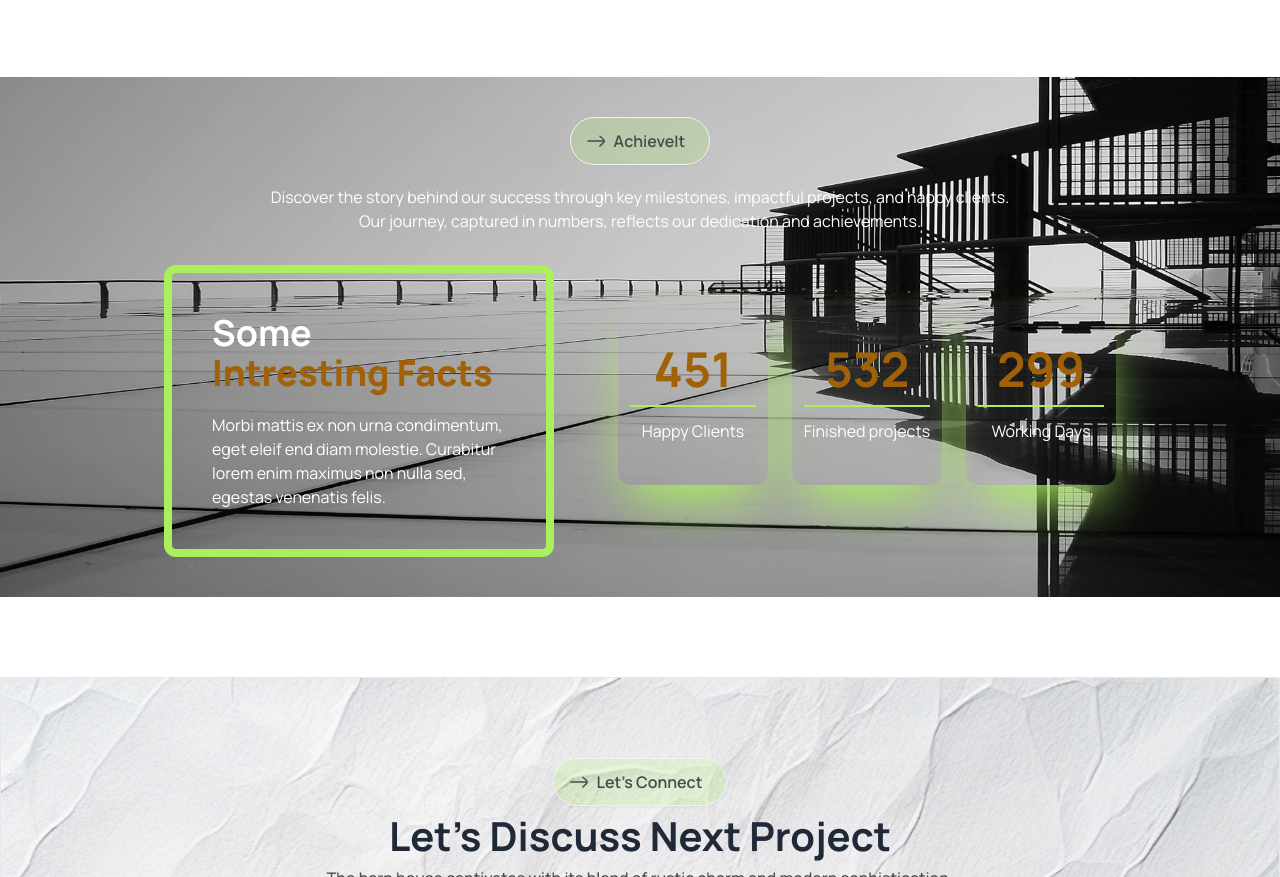
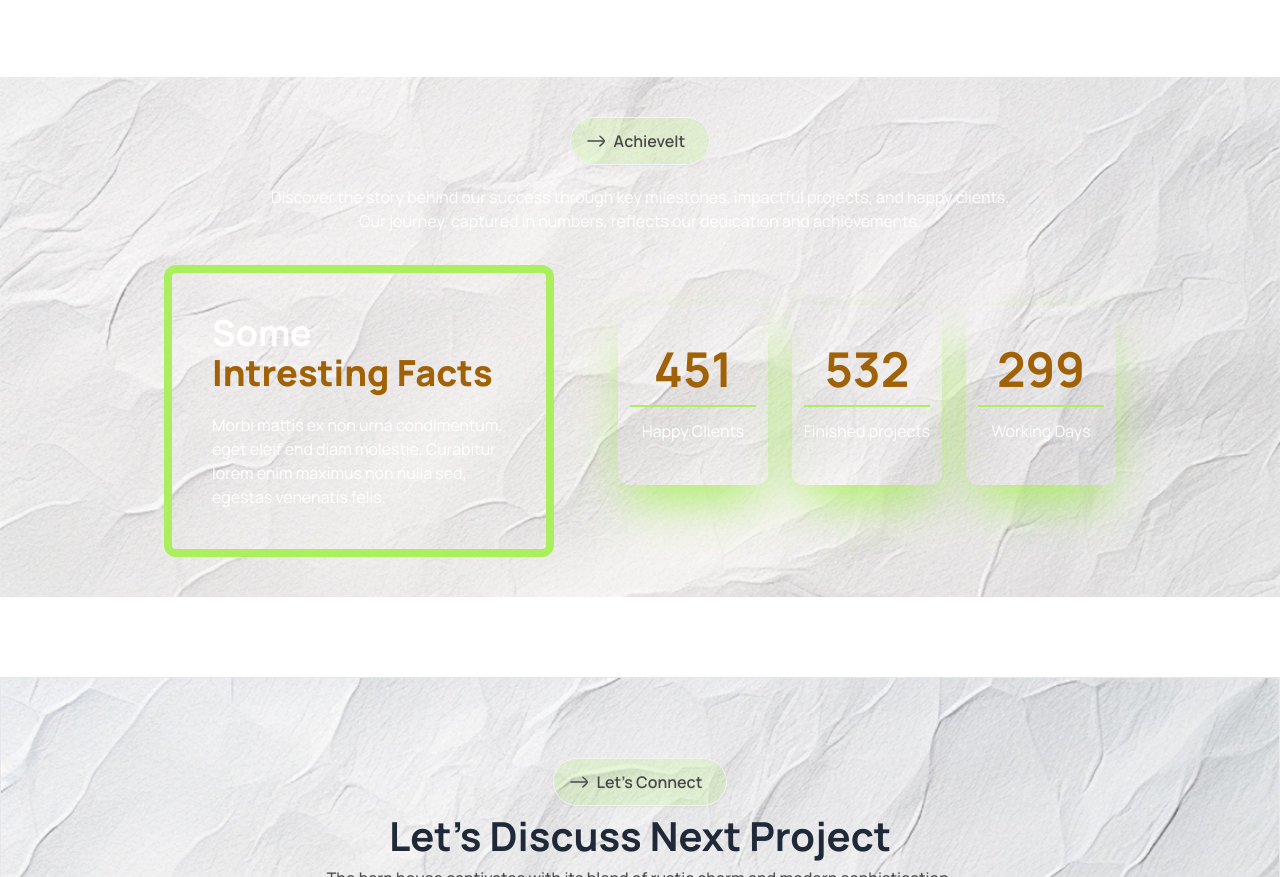
Before and after one commit to saikat20034/ShelterScape, a plain HTML site: page index.html in a window 1280 px wide. Shown: the part 2887-3764 px from the top of the page. Drawn offline with nearby package versions, Linux system fonts and the light colour scheme.

Commit message:
background image change

```diff
--- a/index.html
+++ b/index.html
@@ -411,7 +411,7 @@
    <!-- challenge-part -->
 
 
-   <div class="bg-[url('../assets/background.jpg')] bg-right bg-cover bg-no-repeat md:w-full w-full pt-10 pb-10 mt-20 mb-20">
+   <div class="bg-[url('../assets/bg.jpg')] bg-right bg-cover bg-no-repeat md:w-full w-full pt-10 pb-10 mt-20 mb-20">
 
      <div>
         <h2 class="text-center">
```
